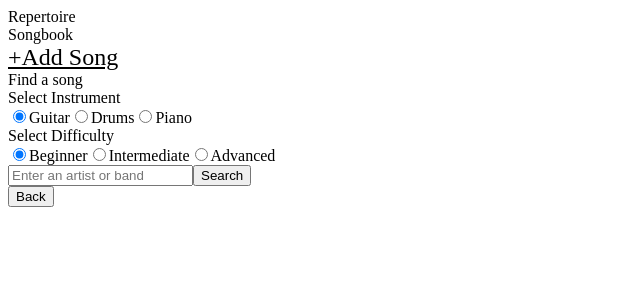
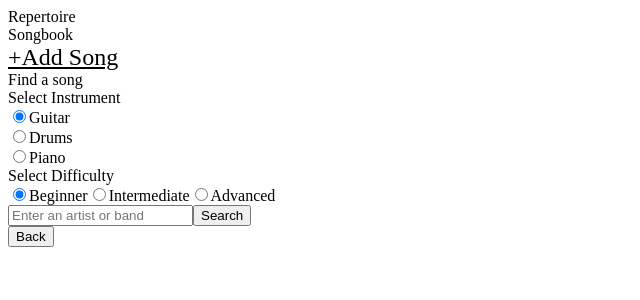
Before and after one commit to timdecillis/repertoire, a React app: page /home/search in a window 1280 px wide. Shown: the top 300 px of the page, without its empty margins (0-640 px from the left). Built offline with nearby package versions, Linux system fonts and the light colour scheme; the HTML template or start-up script is replaced by a standard one.

Commit message:
removed warning

```diff
--- a/client/src/components/Instrument/Instrument.jsx
+++ b/client/src/components/Instrument/Instrument.jsx
@@ -7,7 +7,7 @@ const Instrument = ({ instrument, setter, options, title }) => {
       <div className="radios">
         {options.map((value, i) => {
           return (
-            <>
+            <div key={i}>
               <input
                 onClick={(e) => setter(e.target.value)}
                 type="radio"
@@ -19,7 +19,7 @@ const Instrument = ({ instrument, setter, options, title }) => {
               <label className="radio-button" htmlFor="instrument">
                 {value}
               </label>
-            </>
+            </div>
           );
         })}
         {/* <input
```
